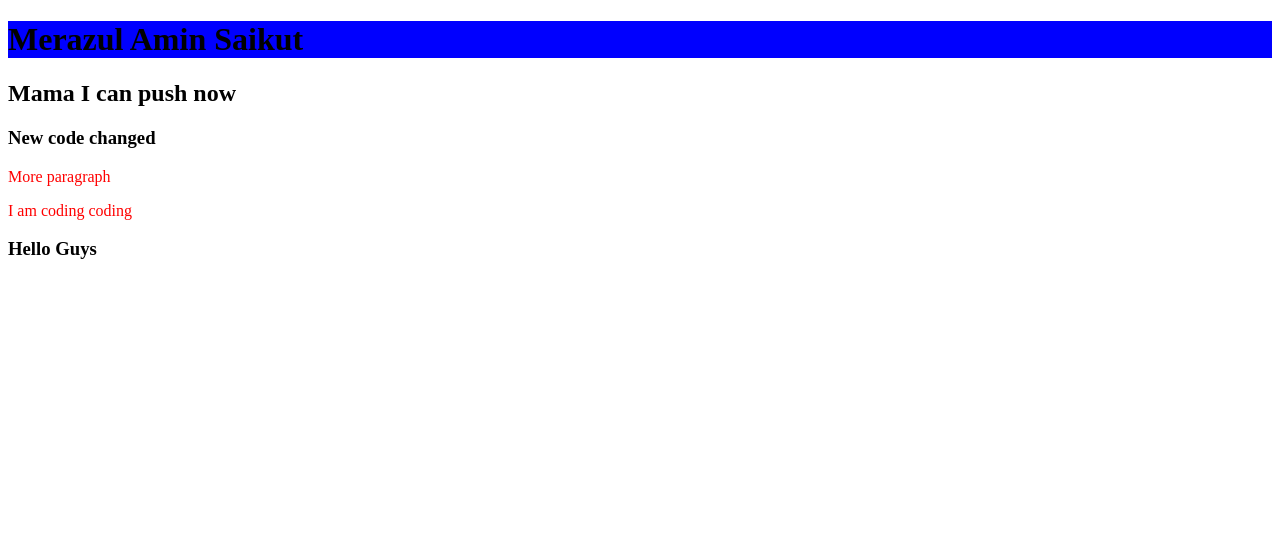
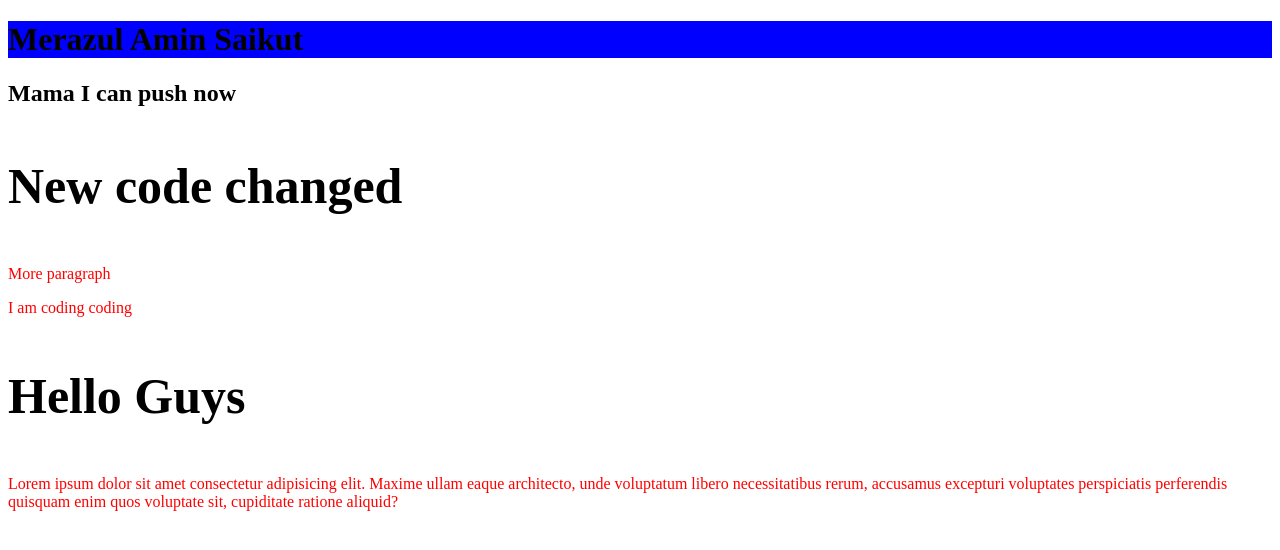
Before and after one commit to merazul-amin/my-second-repo, a plain HTML site: page index.html in a window 1280 px wide. Drawn offline with Linux system fonts and the light colour scheme.

Commit message:
from custom cmd

```diff
--- a/index.html
+++ b/index.html
@@ -16,6 +16,9 @@
     <p>More paragraph</p>
     <p>I am coding coding</p>
     <h3>Hello Guys</h3>
+    <p>Lorem ipsum dolor sit amet consectetur adipisicing elit. Maxime ullam eaque architecto, unde voluptatum libero
+        necessitatibus rerum, accusamus excepturi voluptates perspiciatis perferendis quisquam enim quos voluptate sit,
+        cupiditate ratione aliquid?</p>
 </body>
 
 </html>
--- a/style.css
+++ b/style.css
@@ -5,3 +5,8 @@ p {
 h1 {
     background-color: blue;
 }
+
+h3 {
+    font-size: 50px;
+
+}
```
